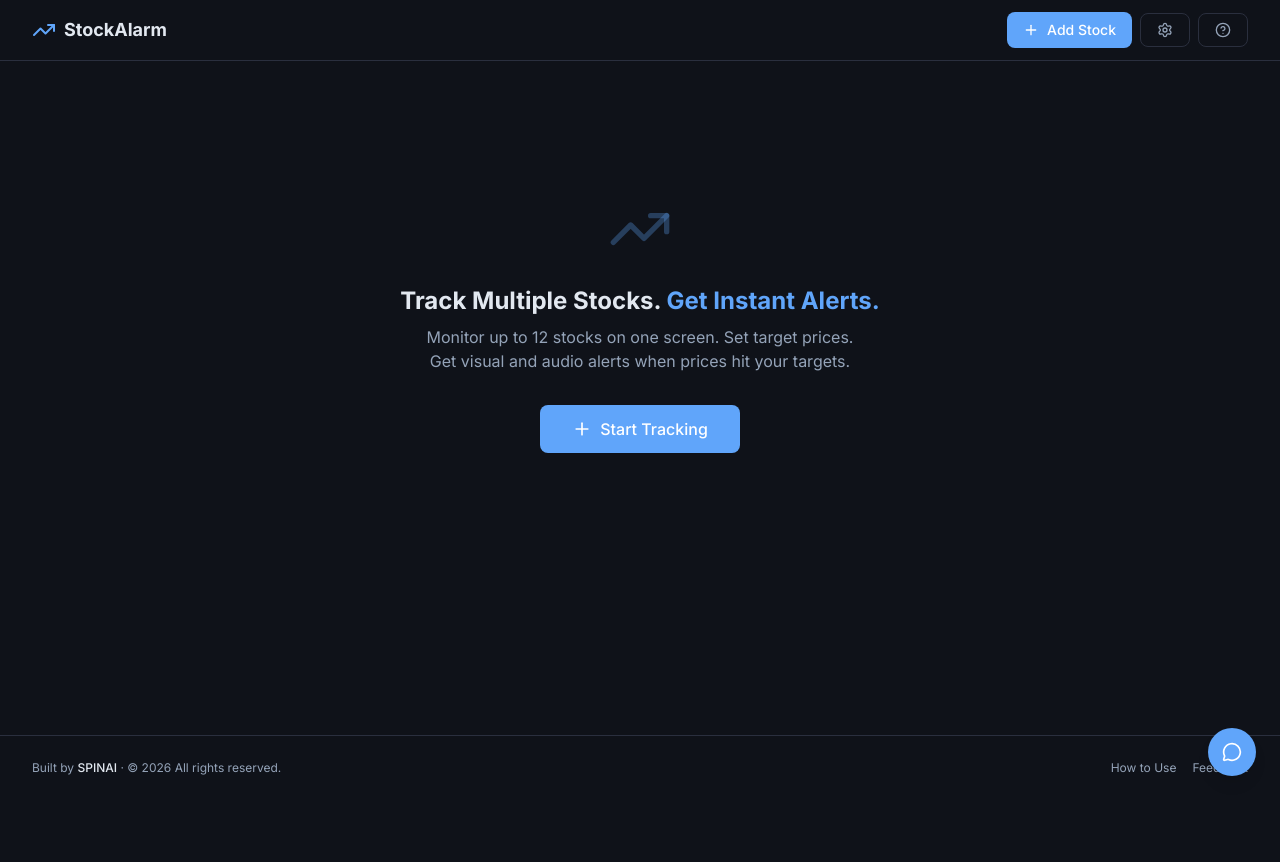
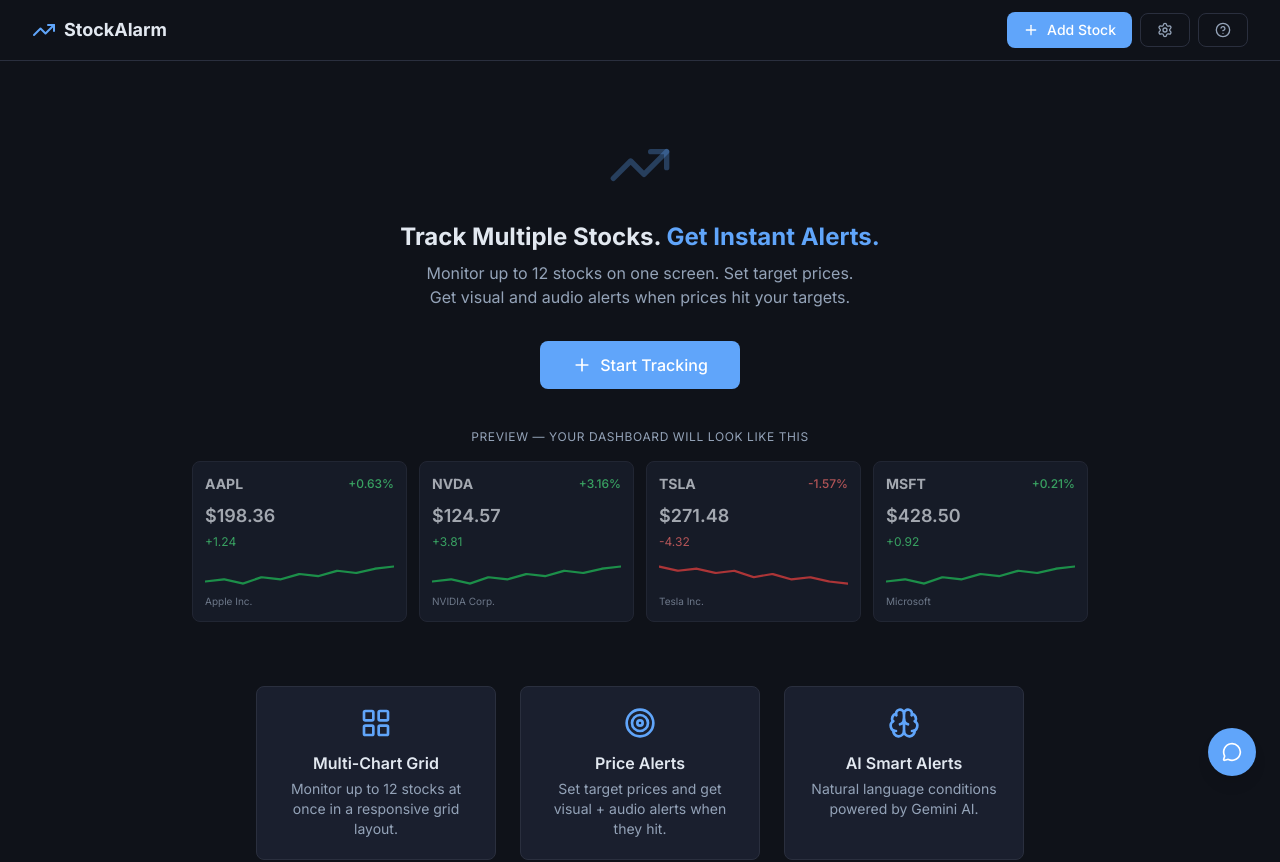
Before and after one commit to taeshin11/stockalarm, a Next.js app: page /en in a window 1280 px wide. Shown: the top 862 px of the page. Before the commit the page ends 800 px from the top, so only its background shows below. Built offline with nearby package versions, Linux system fonts and the light colour scheme; no server answers.

Commit message:
UX polish: collapsible MA, loading skeletons, zoom overlay, demo cards, better onboarding

```diff
--- a/src/app/[locale]/page.tsx
+++ b/src/app/[locale]/page.tsx
@@ -2,7 +2,7 @@
 
 import { useTranslations } from 'next-intl';
 import { useState, useEffect, useCallback, useRef } from 'react';
-import { Plus, Settings, HelpCircle, TrendingUp } from 'lucide-react';
+import { Plus, Settings, HelpCircle, TrendingUp, LayoutGrid, Target, Brain } from 'lucide-react';
 import { useWatchlistStore } from '@/store/useWatchlistStore';
 import { fetchStockPrices } from '@/lib/stockApi';
 import { checkAlerts } from '@/lib/alertEngine';
@@ -125,7 +125,7 @@ export default function HomePage() {
             <h1 className="text-lg font-bold text-sa-text">StockAlarm</h1>
           </div>
           <div className="flex items-center gap-2">
-            {!alertsActivated && stocks.length > 0 && (
+            {!alertsActivated && stocks.length > 0 && stocks.some(s => s.targetPrice != null) && (
               <button
                 onClick={handleEnableAlerts}
                 className="sa-btn-primary text-xs animate-pulse"
@@ -156,7 +156,9 @@ export default function HomePage() {
       {/* Main content */}
       <main className="flex-1 max-w-7xl mx-auto w-full px-4 sm:px-6 lg:px-8 py-6">
         {stocks.length === 0 ? (
-          <div className="flex flex-col items-center justify-center min-h-[60vh] text-center">
+          <div className="flex flex-col items-center">
+            {/* Hero */}
+            <div className="flex flex-col items-center text-center pt-12 pb-10">
               <TrendingUp className="w-16 h-16 text-sa-accent/30 mb-6" />
               <h2 className="text-2xl font-bold text-sa-text mb-2">{t('title')} <span className="text-sa-accent">{t('titleAccent')}</span></h2>
               <p className="text-sa-text-secondary max-w-md mb-8">{t('subtitle')}</p>
@@ -167,6 +169,65 @@ export default function HomePage() {
                 <Plus className="w-5 h-5" />
                 {t('cta')}
               </button>
+            </div>
+
+            {/* Demo preview cards */}
+            <div className="w-full max-w-4xl mx-auto mb-16">
+              <p className="text-xs text-sa-text-secondary text-center mb-4 uppercase tracking-wider">Preview — your dashboard will look like this</p>
+              <div className="grid grid-cols-2 md:grid-cols-4 gap-3">
+                {[
+                  { ticker: 'AAPL', name: 'Apple Inc.', price: '198.36', change: '+1.24', pct: '+0.63%', up: true },
+                  { ticker: 'NVDA', name: 'NVIDIA Corp.', price: '124.57', change: '+3.81', pct: '+3.16%', up: true },
+                  { ticker: 'TSLA', name: 'Tesla Inc.', price: '271.48', change: '-4.32', pct: '-1.57%', up: false },
+                  { ticker: 'MSFT', name: 'Microsoft', price: '428.50', change: '+0.92', pct: '+0.21%', up: true },
+                ].map((demo) => (
+                  <div key={demo.ticker} className="border border-sa-border rounded-lg p-3 bg-sa-card opacity-70 pointer-events-none select-none">
+                    <div className="flex items-center justify-between mb-2">
+                      <span className="font-bold text-sa-text text-sm">{demo.ticker}</span>
+                      <span className={`text-xs font-medium ${demo.up ? 'text-green-400' : 'text-red-400'}`}>{demo.pct}</span>
+                    </div>
+                    <div className="text-lg font-semibold text-sa-text mb-1">${demo.price}</div>
+                    <div className={`text-xs ${demo.up ? 'text-green-400' : 'text-red-400'}`}>{demo.change}</div>
+                    {/* Fake sparkline */}
+                    <svg viewBox="0 0 100 30" className="w-full h-8 mt-2" preserveAspectRatio="none">
+                      <polyline
+                        fill="none"
+                        stroke={demo.up ? '#22c55e' : '#ef4444'}
+                        strokeWidth="2"
+                        strokeLinecap="round"
+                        strokeLinejoin="round"
+                        points={demo.up
+                          ? '0,22 10,20 20,24 30,18 40,20 50,15 60,17 70,12 80,14 90,10 100,8'
+                          : '0,8 10,12 20,10 30,14 40,12 50,18 60,15 70,20 80,18 90,22 100,24'
+                        }
+                      />
+                    </svg>
+                    <p className="text-[10px] text-sa-text-secondary mt-1">{demo.name}</p>
+                  </div>
+                ))}
+              </div>
+            </div>
+
+            {/* Features section */}
+            <div className="w-full max-w-3xl mx-auto pb-16">
+              <div className="grid grid-cols-1 md:grid-cols-3 gap-6">
+                <div className="border border-sa-border rounded-lg p-5 bg-sa-card text-center">
+                  <LayoutGrid className="w-8 h-8 text-sa-accent mx-auto mb-3" />
+                  <h3 className="font-semibold text-sa-text mb-1">Multi-Chart Grid</h3>
+                  <p className="text-sm text-sa-text-secondary">Monitor up to 12 stocks at once in a responsive grid layout.</p>
+                </div>
+                <div className="border border-sa-border rounded-lg p-5 bg-sa-card text-center">
+                  <Target className="w-8 h-8 text-sa-accent mx-auto mb-3" />
+                  <h3 className="font-semibold text-sa-text mb-1">Price Alerts</h3>
+                  <p className="text-sm text-sa-text-secondary">Set target prices and get visual + audio alerts when they hit.</p>
+                </div>
+                <div className="border border-sa-border rounded-lg p-5 bg-sa-card text-center">
+                  <Brain className="w-8 h-8 text-sa-accent mx-auto mb-3" />
+                  <h3 className="font-semibold text-sa-text mb-1">AI Smart Alerts</h3>
+                  <p className="text-sm text-sa-text-secondary">Natural language conditions powered by Gemini AI.</p>
+                </div>
+              </div>
+            </div>
           </div>
         ) : (
           <ChartGrid onExpand={setExpandedTicker} />
--- a/src/components/MiniChart.tsx
+++ b/src/components/MiniChart.tsx
@@ -132,7 +132,7 @@ export default function MiniChart({ stock, priceData, onExpand }: MiniChartProps
       onClick={() => {
         if (stock.alertTriggered) {
           dismissAlert(stock.ticker);
-        } else if (!showTargetInput) {
+        } else if (!showTargetInput && !showSmartAlert) {
           onExpand();
         }
       }}
@@ -149,7 +149,7 @@ export default function MiniChart({ stock, priceData, onExpand }: MiniChartProps
       <div className="flex items-center justify-between mb-2">
         <div>
           <span className="text-sm font-bold text-sa-text">{stock.ticker}</span>
-          <span className="text-xs text-sa-text-secondary ml-2 hidden sm:inline">{stock.name}</span>
+          <span className="text-xs text-sa-text-secondary ml-2 truncate max-w-[120px] inline-block align-middle">{stock.name}</span>
         </div>
         <div className="flex items-center gap-1 opacity-0 group-hover:opacity-100 transition-opacity">
           <button
@@ -175,7 +175,11 @@ export default function MiniChart({ stock, priceData, onExpand }: MiniChartProps
       </div>
 
       {/* Chart canvas */}
-      <canvas ref={canvasRef} className="w-full h-20 mb-2" />
+      {historyData.length === 0 ? (
+        <div className="w-full h-20 mb-2 bg-sa-border/20 rounded animate-pulse" />
+      ) : (
+        <canvas ref={canvasRef} className="w-full h-20 mb-2" />
+      )}
 
       {/* Target price */}
       {stock.targetPrice && !showTargetInput && (
```
Also changed, not shown: src/components/ExpandedChart.tsx (+40 -24 lines). Lines whose indentation alone changed are shown as unchanged.
